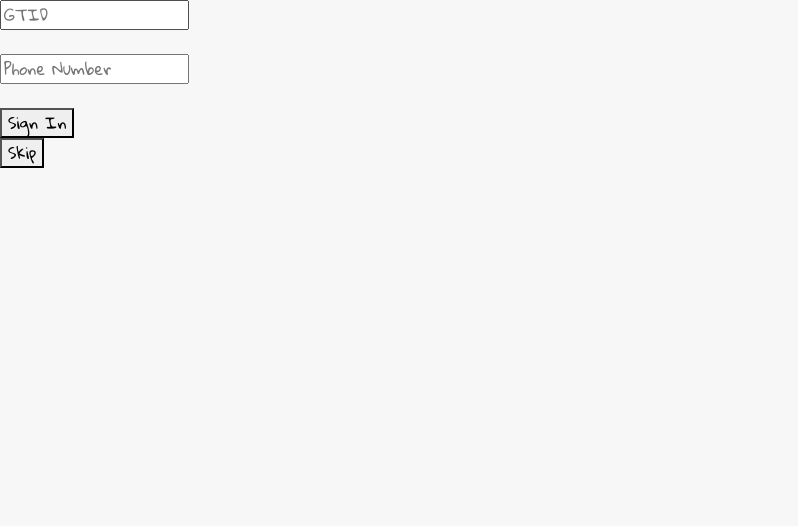
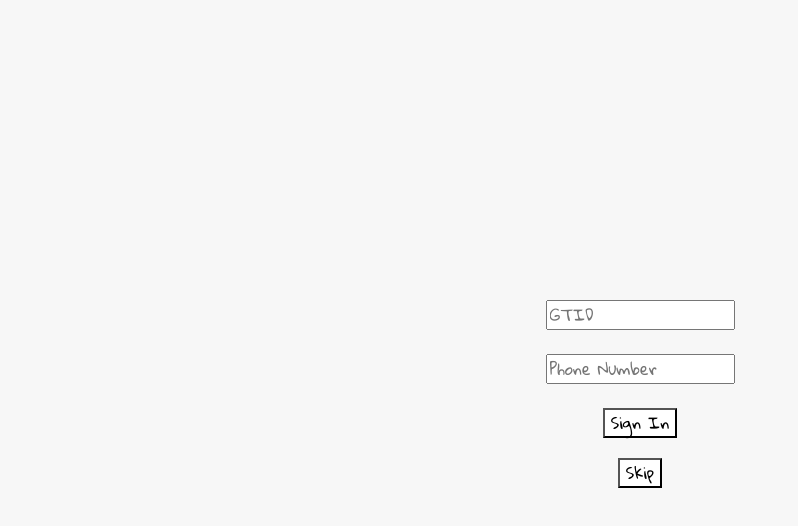
Before and after one commit to LeeMengHeng/6300LocalProject, a React (Create React App) app in the folder Local Project/local_project/: page / in a window 1280 px wide. Shown: the top 526 px of the page, without its empty margins (0-798 px from the left). Built offline with nearby package versions, Linux system fonts and the light colour scheme.

Commit message:
changed css

```diff
--- /dev/null
+++ b/Local Project/local_project/src/Signup.css
@@ -0,0 +1,21 @@
+.signup-page {
+    text-align: center;
+    margin-top: 300px;
+}
+
+.submit {
+    margin-bottom: 20px;
+}
+
+.input {
+    text-align: center;
+}
+
+button {
+    background-color: white;
+}
+
+button:hover {
+    background-color: grey;
+    transition: 0.2s;
+}
--- a/Local Project/local_project/src/Signup.js
+++ b/Local Project/local_project/src/Signup.js
@@ -1,5 +1,6 @@
 import React, { useState } from 'react';
 import { useNavigate } from 'react-router-dom';
+import './Signup.css';
 
 function Signup() {
     const navigate = useNavigate();
@@ -21,14 +22,14 @@ function Signup() {
         <div className="signup-page">
             <form onSubmit={handleSubmit}>
                 <div>
-                    <input type="text"  value={id} placeholder="GTID" onChange={(e) => setId(e.target.value)}/>
+                    <input class="input-id" type="text"  value={id} placeholder="GTID" onChange={(e) => setId(e.target.value)}/>
                 </div>
                 <br />
                 <div>
-                    <input type="tel" value={phoneNumber} placeholder="Phone Number" onChange={(e) => setPhoneNumber(e.target.value)}/>
+                    <input class="input-phone" type="tel" value={phoneNumber} placeholder="Phone Number" onChange={(e) => setPhoneNumber(e.target.value)}/>
                 </div>
                 <br />
-                <button type="submit" onClick={handleSubmit}>Sign In</button>
+                <button class="submit" type="submit" onClick={handleSubmit}>Sign In</button>
             </form>
             <button type="button" onClick={handleNavigate}>Skip</button>
         </div>
```
